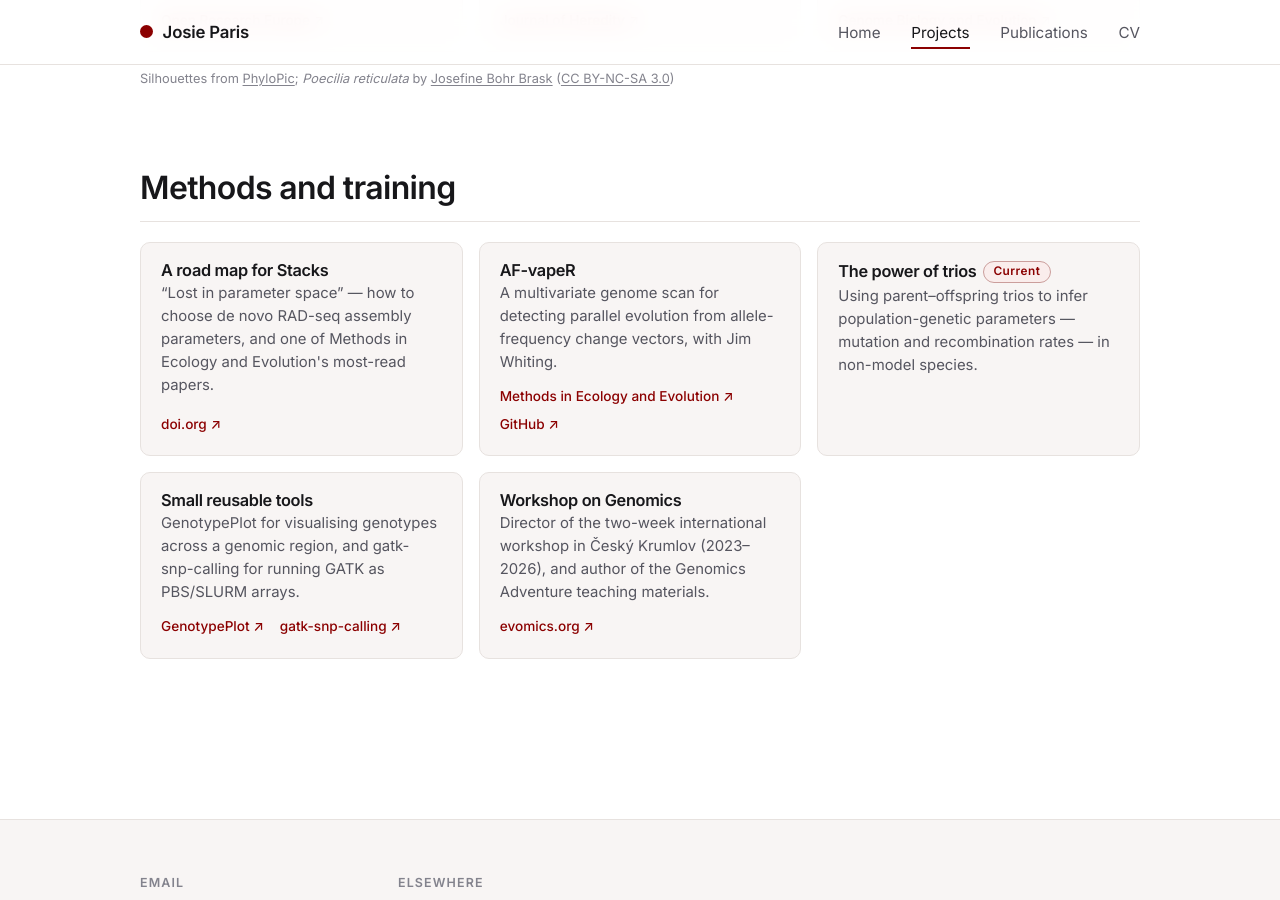
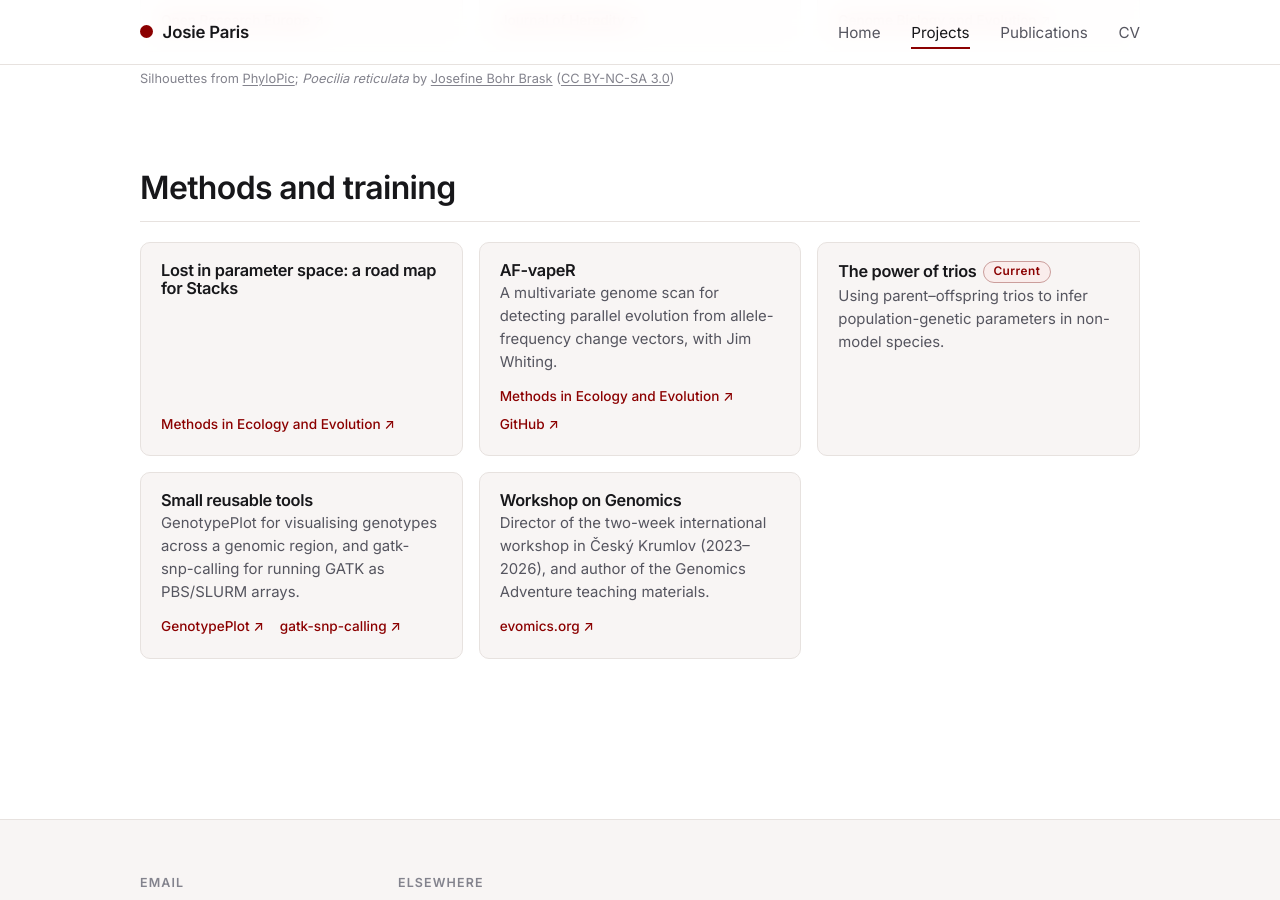
Before and after one commit to josieparis/josieparis.github.io, a Jekyll site: the page built from projects.html, in a window 1280 px wide and 900 px high, scrolled down 3654 px. Built offline with Jekyll 4.4.1, drawn with Linux system fonts in a browser that asks for light colours.

Commit message:
Projects: Stacks card is just the paper title; trim trios blurb
Co-Authored-By: Claude Opus 5 <noreply@anthropic.com>

```diff
--- a/_data/themes.yml
+++ b/_data/themes.yml
@@ -257,11 +257,9 @@
 - id: methods
   title: Methods and training
   systems:
-    - title: A road map for Stacks
-      blurb: >-
-        “Lost in parameter space” — how to choose de novo RAD-seq assembly parameters, and one
-        of Methods in Ecology and Evolution's most-read papers.
+    - title: "Lost in parameter space: a road map for Stacks"
       url: https://doi.org/10.1111/2041-210X.12775
+      link_text: Methods in Ecology and Evolution
 
     - title: AF-vapeR
       blurb: >-
@@ -274,9 +272,7 @@
           url: https://github.com/JimWhiting91/afvaper
 
     - title: The power of trios
-      blurb: >-
-        Using parent–offspring trios to infer population-genetic parameters — mutation and
-        recombination rates — in non-model species.
+      blurb: Using parent–offspring trios to infer population-genetic parameters in non-model species.
       current: true
 
     - title: Small reusable tools
```
